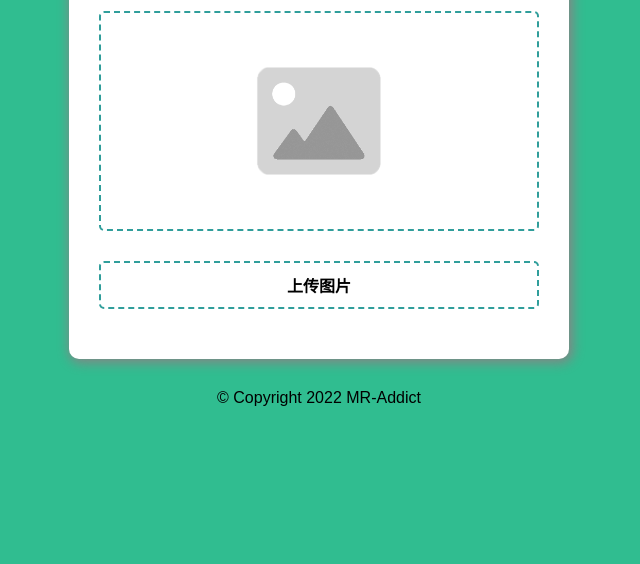
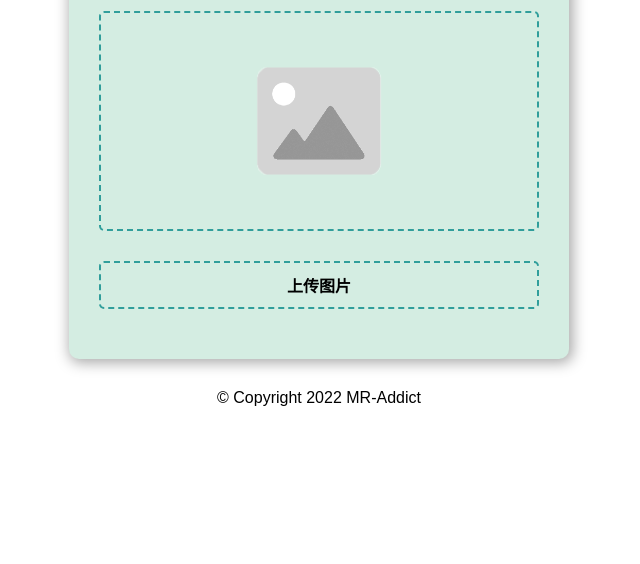
Before and after one commit to MR-Addict/captcha, a plain HTML site: page src/public/index.html in a window 1280 px wide. Shown: the part 236-800 px from the top of the page, without its empty margins (321-961 px from the left). Drawn offline with Linux system fonts and the light colour scheme.

Commit message:
beautify pages

```diff
--- a/src/public/index.css
+++ b/src/public/index.css
@@ -10,10 +10,10 @@ html {
 }
 
 :root {
-  --pri-bcg: #30bd90;
+  --pri-bcg: #fff;
+  --pri-green: #309e9b;
   --pri-white: #fff;
-  --pri-green: #309e9b;
-  --pri-grey: #858585;
+  --pri-theme: #d4ede2;
 }
 
 /* body */
@@ -50,8 +50,8 @@ body {
   align-items: center;
   justify-content: center;
 
-  background: var(--pri-white);
-  box-shadow: 0.2rem 0.2rem 1.2rem 0.2rem var(--pri-grey);
+  background: var(--pri-theme);
+  box-shadow: 0.2rem 0.2rem 1.4rem 0.2rem #aaa;
 }
 
 /* form */
```
Also changed, not shown: 1 other file.
